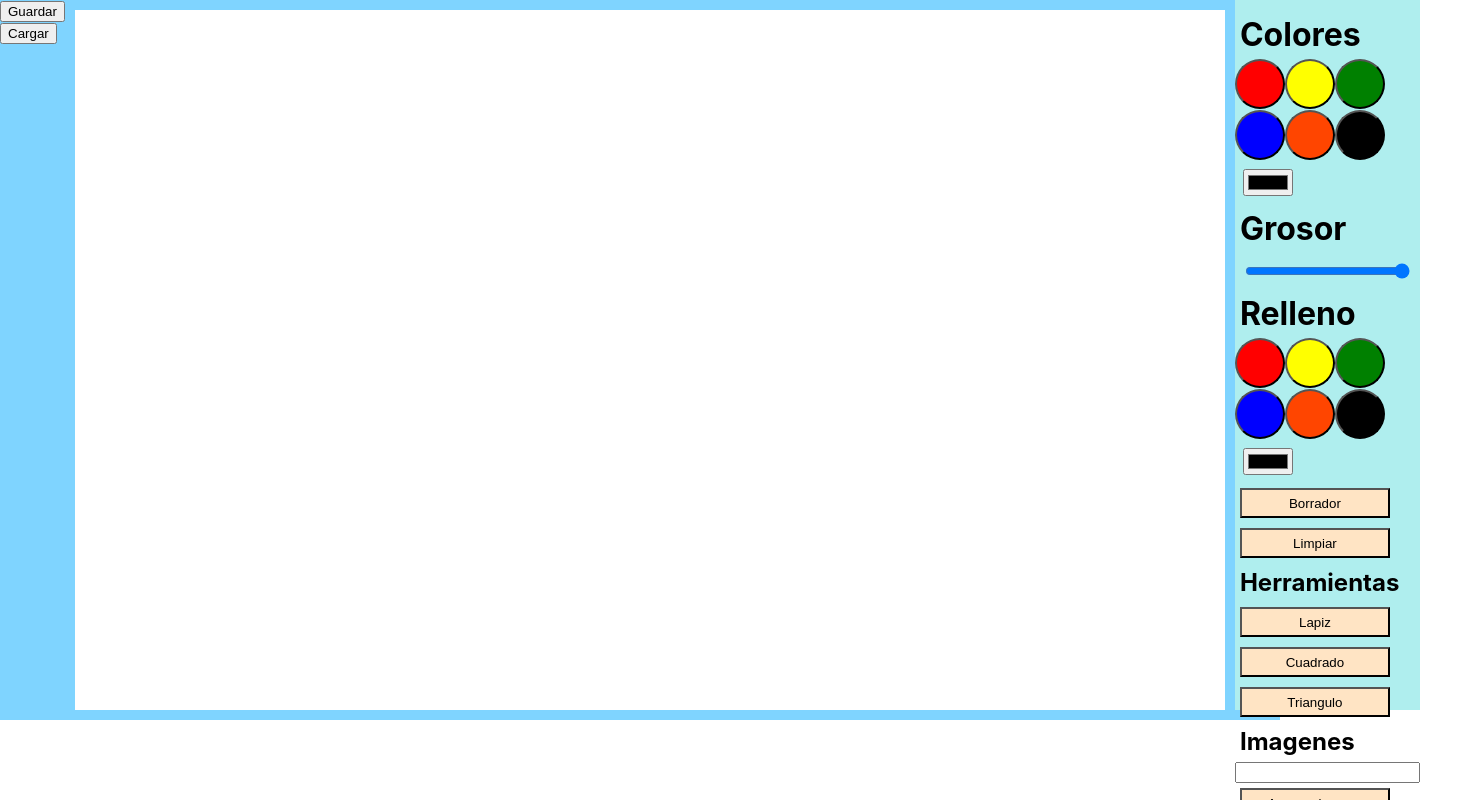
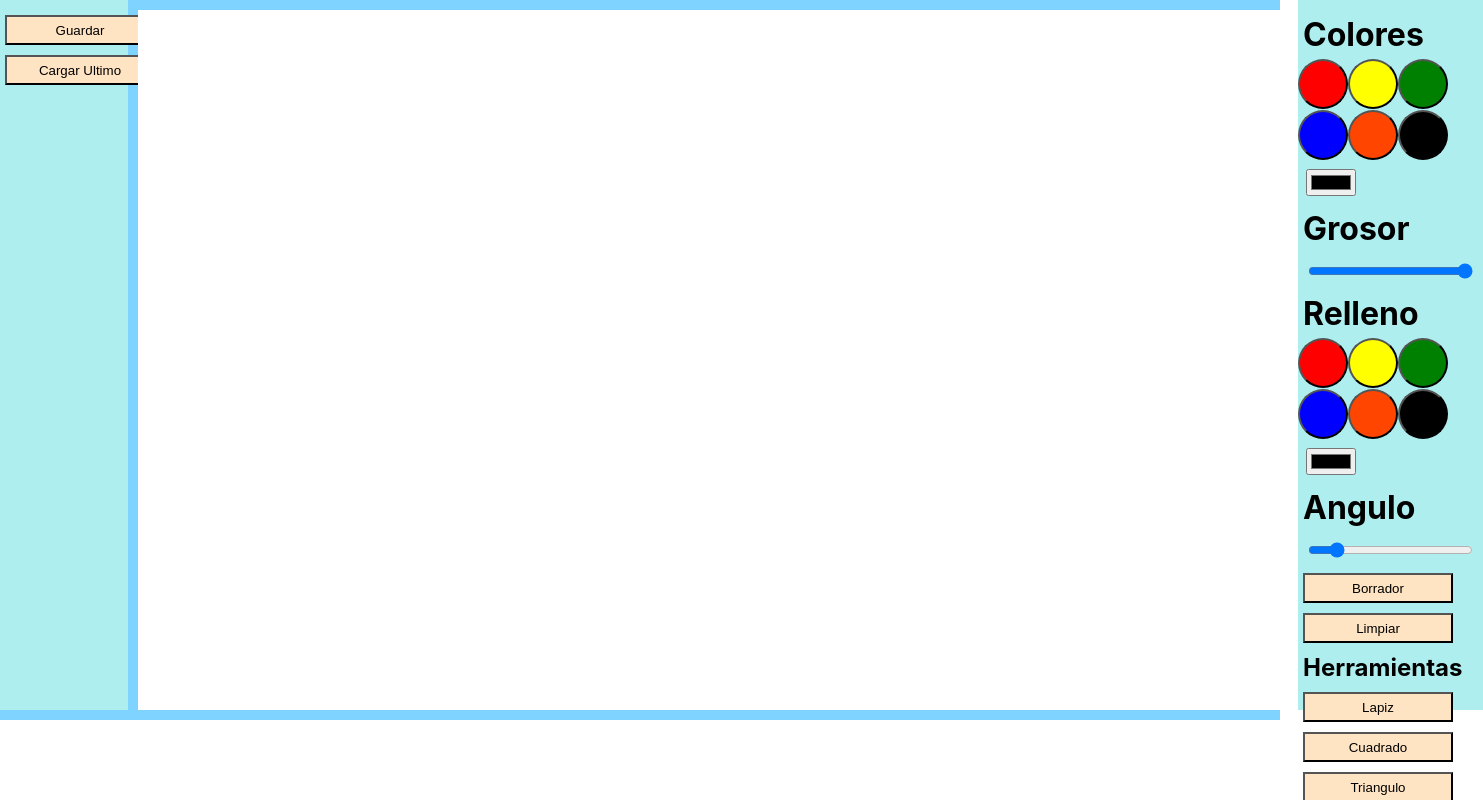
Before and after one commit to nnpqo/PizarraReact, a React (Create React App) app: page / in a window 1280 px wide. Shown: the top 800 px of the page, 1483 px wide, since content can reach past the window. Built offline with nearby package versions, Linux system fonts and the light colour scheme.

Commit message:
punto de entrega entrega

```diff
--- a/src/App.css
+++ b/src/App.css
@@ -21,6 +21,14 @@ h2{
 }
 .Colorea{
   margin: 8px;
+}
+.DB{
+  display: flex;
+  flex-direction: column;
+  height: 700px;
+    width: 10%;
+	background-color: paleturquoise;
+	padding-top: 10px;
 }
 .Menu {
 	display: flex;
--- a/src/App.js
+++ b/src/App.js
@@ -20,6 +20,10 @@ const [color, cambiarColor] = useState("black");
 const [relleno, cambiarRelleno] = useState("black");
 const [herramienta,cambiarHerramienta] = useState("lapiz");
 const [rotacion,cambiarRotacion]= useState("0")
+var startX;
+  var startY;
+  var selectedText=-1;
+  var textos = [];
 
 
 useEffect(() => {
@@ -34,6 +38,19 @@ useEffect(() => {
 }, [color,  grosor,relleno]);
 
 const iniciarDibujo = (e) => {
+  e.preventDefault();
+    startX = parseInt(e.clientX - e.nativeEvent.offsetX);
+    startY = parseInt(e.clientY - e.nativeEvent.offsetY);
+
+    console.log("imprimiendo tamano" + textos.length)
+    for (var i = 0; i < textos.length; i++) {
+      console.log("checking hit")
+      if (textHittest(startX, startY, i)) {
+        console.log("hitted")
+        selectedText = i;
+      }
+    }
+
   cambiarx(e.nativeEvent.offsetX);
   cambiary(e.nativeEvent.offsetY);
   x1=e.nativeEvent.offsetX;
@@ -50,15 +67,43 @@ const iniciarDibujo = (e) => {
     }
 };
 
-const terminarDibujo = () => {
+const terminarDibujo = (e) => {
 	puedo=false;
 	cambiarDibujando(false);
     ctxRef.current.closePath();
+    e.preventDefault();
+    selectedText = -1;
+};
+function draw(){
+  var ctx =  canvasRef.current.getContext("2d");
+  ctx.clearRect(0,0,canvasRef.current.width, canvasRef.current.height);
+  for(var i=0;i<textos.length;i++){
+      var text=textos[i];
+      ctx.fillText(text.text,text.x,text.y);
+  }
+}
+const dibujar = (e) => {
+	if (!dibujando) {
+    if (selectedText < 0) { return; }
+    e.preventDefault();
+    // const canvasOffset=canvasRef.current.offset;
+    // var offsetX=canvasOffset.left;
+    // var offsetY=canvasOffset.top;
+    var mouseX = parseInt(e.clientX - e.nativeEvent.offsetX);
+    var mouseY = parseInt(e.clientY - e.nativeEvent.offsetY);
 
-};
+    // Put your mousemove stuff here
+    var dx = mouseX - startX;
+    var dy = mouseY - startY;
+    startX = mouseX;
+    startY = mouseY;
 
-const dibujar = (e) => {
-	if (!dibujando) {return;}
+    var text = textos[selectedText];
+    text.x += dx;
+    text.y += dy;
+    draw();
+    return;
+  }
 
     if(herramienta==="lapiz"){
     ctxRef.current.lineTo(
@@ -117,6 +162,35 @@ const dibujarImagen = (url) => {
       ctx.drawImage(imageObj1,0,0);
   }
 }
+const dibujarTexto = (texto) => {
+  textos.push({ text: texto, x: Math.floor(Math.random() * 1000), y: Math.floor(Math.random() * 1000) });
+  const canvas = canvasRef.current;
+
+  var ctx = canvas.getContext("2d");
+  ctx.font = "16px verdana";
+
+
+  for (var i = 0; i < textos.length; i++) {
+    var text = textos[i];
+    text.width = ctx.measureText(text.text).width;
+    text.height = 16;
+  }
+
+  console.log(textos)
+  ctx.clearRect(0, 0, canvasRef.width, canvasRef.height);
+  for (var i = 0; i < textos.length; i++) {
+    var text = textos[i];
+    ctx.fillText(text.text, text.x, text.y);
+  }
+}
+
+function textHittest(x, y, textIndex) {
+  var text = textos[textIndex];
+  return (x >= text.x &&
+    x <= text.x + text.width &&
+    y >= text.y - text.height &&
+    y <= text.y);
+}
 const limpiar = () =>{
   const canvas = canvasRef.current;
   // eslint-disable-next-line
@@ -146,6 +220,7 @@ return (
     cambiarHerramienta={cambiarHerramienta}
     dibujarImagen={dibujarImagen}
     cambiarRotacion={cambiarRotacion}
+    agregarTexto={dibujarTexto}
 		/>
 	</div>
 );
--- a/src/components/DB.js
+++ b/src/components/DB.js
@@ -98,9 +98,13 @@ const consultar = () => {
 
 const Guardado = ({ canvas }) => {
     return (
-        <div className="guardado">
+        <div className="DB">
+        <div className="Botones">
             <button id="botonGuardar" onClick={() => agregar(canvas)}>Guardar</button>
-            <button id="botonCargar" onClick={() => obtener(nElem-1, canvas)}>Cargar</button>
+
+            <button id="botonCargar" onClick={() => obtener(nElem-1, canvas)}>Cargar Ultimo</button>
+            <label></label>
+        </div>
         </div>
     )
 }
--- a/src/components/Menu.jsx
+++ b/src/components/Menu.jsx
@@ -4,9 +4,12 @@ import Paletas from "./Paletas";
 import "../App.css";
 
 
-const Menu = ({ cambiarColor,cambiarRelleno, cambiarGrosor, limpiar, cambiarHerramienta, dibujarImagen,cambiarRotacion }) => {
+const Menu = ({ cambiarColor,cambiarRelleno, cambiarGrosor, limpiar, cambiarHerramienta, dibujarImagen,cambiarRotacion,agregarTexto }) => {
 	const [inputValue, setInputValue] = useState("");
-
+	const [inputValueText, setInputValueText] = useState("");
+	const onChangeHandlerTexto = event => {
+		setInputValueText(event.target.value);
+	};
 	const onChangeHandler = event => {
 		setInputValue(event.target.value);
 	};
@@ -27,9 +30,20 @@ const Menu = ({ cambiarColor,cambiarRelleno, cambiarGrosor, limpiar, cambiarHerr
 					cambiarGrosor(e.target.value);
 				}}
 			/>
+
 			<Paletas
 			titulo={"Relleno"}
 			cambio={cambiarRelleno}
+			/>
+			<h1>Angulo</h1>
+			<input
+				className="Barra"
+				type="range"
+				min="0"
+				max="360"
+				onChange={(e) => {
+					cambiarRotacion(e.target.value);
+				}}
 			/>
 
 			<div className="Botones">
@@ -44,15 +58,12 @@ const Menu = ({ cambiarColor,cambiarRelleno, cambiarGrosor, limpiar, cambiarHerr
 			      onCopy={onChangeHandler}
 				  onChange={onChangeHandler} name="name" />
 			<button onClick={() => dibujarImagen(inputValue)}>Agregar imagen</button>
-			<input
-				className="Barra"
-				type="range"
-				min="0"
-				max="360"
-				onChange={(e) => {
-					cambiarRotacion(e.target.value);
-				}}
-			/>
+			<h2>Texto </h2>
+			<input type="text" value={inputValueText}
+			      onCopy={onChangeHandlerTexto}
+				  onChange={onChangeHandlerTexto} name="name" />
+			<button onClick={() => agregarTexto(inputValueText)}>Agregar texto</button>
+
 
 			</div>
 		</div>
```
